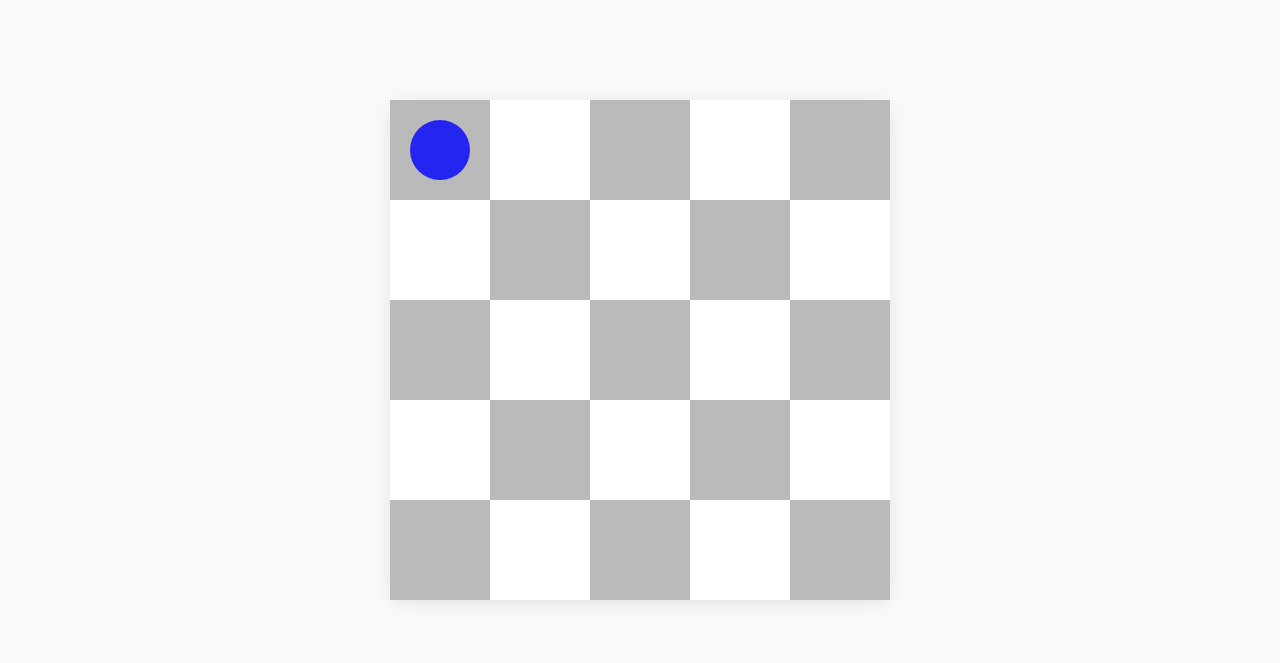
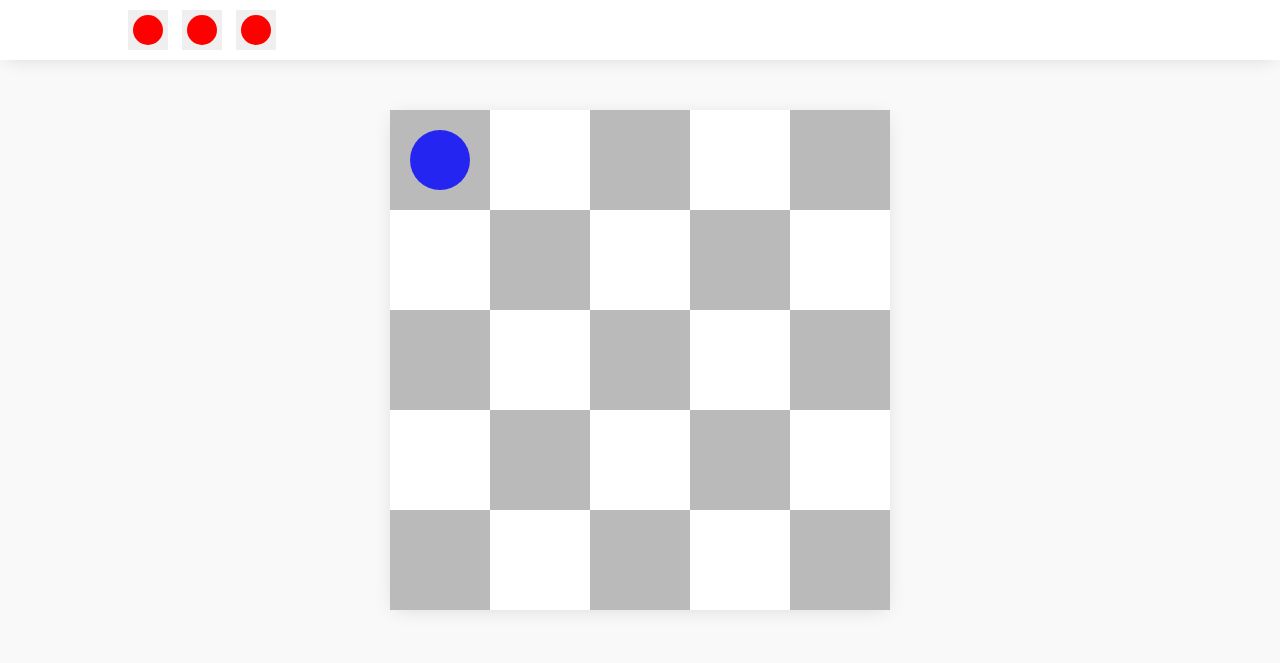
Before and after one commit to jrmykolyn/boom-dude, a plain HTML site: page index.html in a window 1280 px wide. Drawn offline with Linux system fonts and the light colour scheme.

Commit message:
Added 'inventory' markup and styles.

```diff
--- a/css/styles.css
+++ b/css/styles.css
@@ -7,11 +7,63 @@ html,
 body {
     margin: 0;
     padding: 0;
+    background-color: #F9F9F9;
 }
 
-body {
-    padding: 100px;
-    background-color: #F9F9F9;
+
+main {
+    padding: 50px;
+}
+
+
+.inventory {
+    width: 100%;
+    height: 60px;
+    display: block;
+    background: #FFF;
+    box-shadow: 0px 3px 20px -5px rgba( 0,0,0,0.15 );
+}
+
+
+.inventory__inner {
+    width: 90%;
+    max-width: 1024px;
+    height: 100%;
+    margin: 0 auto;
+}
+
+
+.inventory-section {
+    width: auto;
+    height: 100%;
+    list-style: none;
+    display: inline-block;
+    margin: 0;
+    padding: 10px 0px;
+}
+
+
+.inventory-section__item {
+    width: auto;
+    min-width: 40px;
+    height: 100%;
+    display: inline-block;
+    background-color: #EFEFEF;
+}
+
+
+.inventory-section__item:not( :last-child ) {
+    margin-right: 10px;
+}
+
+
+.bomb {
+    width: 100%;
+    height: 100%;
+    display: block;
+    background-color: red;
+    border-radius: 50%;
+    transform: scale( 0.75 );
 }
 
 
--- a/index.html
+++ b/index.html
@@ -8,6 +8,22 @@
     <link rel="stylesheet" href="./css/styles.css">
 </head>
 <body>
+    <header class="inventory">
+        <div class="inventory__inner">
+            <ul class="inventory-section">
+                <li class="inventory-section__item">
+                    <span class="bomb"></span>
+                </li>
+                <li class="inventory-section__item">
+                    <span class="bomb"></span>
+                </li>
+                <li class="inventory-section__item">
+                    <span class="bomb"></span>
+                </li>
+            </ul>
+        </div>
+    </header>
+    <main>
         <section class="grid">
             <div class="row">
                 <div class="space"></div>
@@ -46,6 +62,7 @@
             </div><!-- /.row -->
             <div class="player"></div><!-- /.player -->
         </section><!-- /.grid -->
+    </main>
     <script type="text/javascript" src="./js/main.js"></script>
 </body>
 </html>
```
Lines whose indentation alone changed are shown as unchanged.
